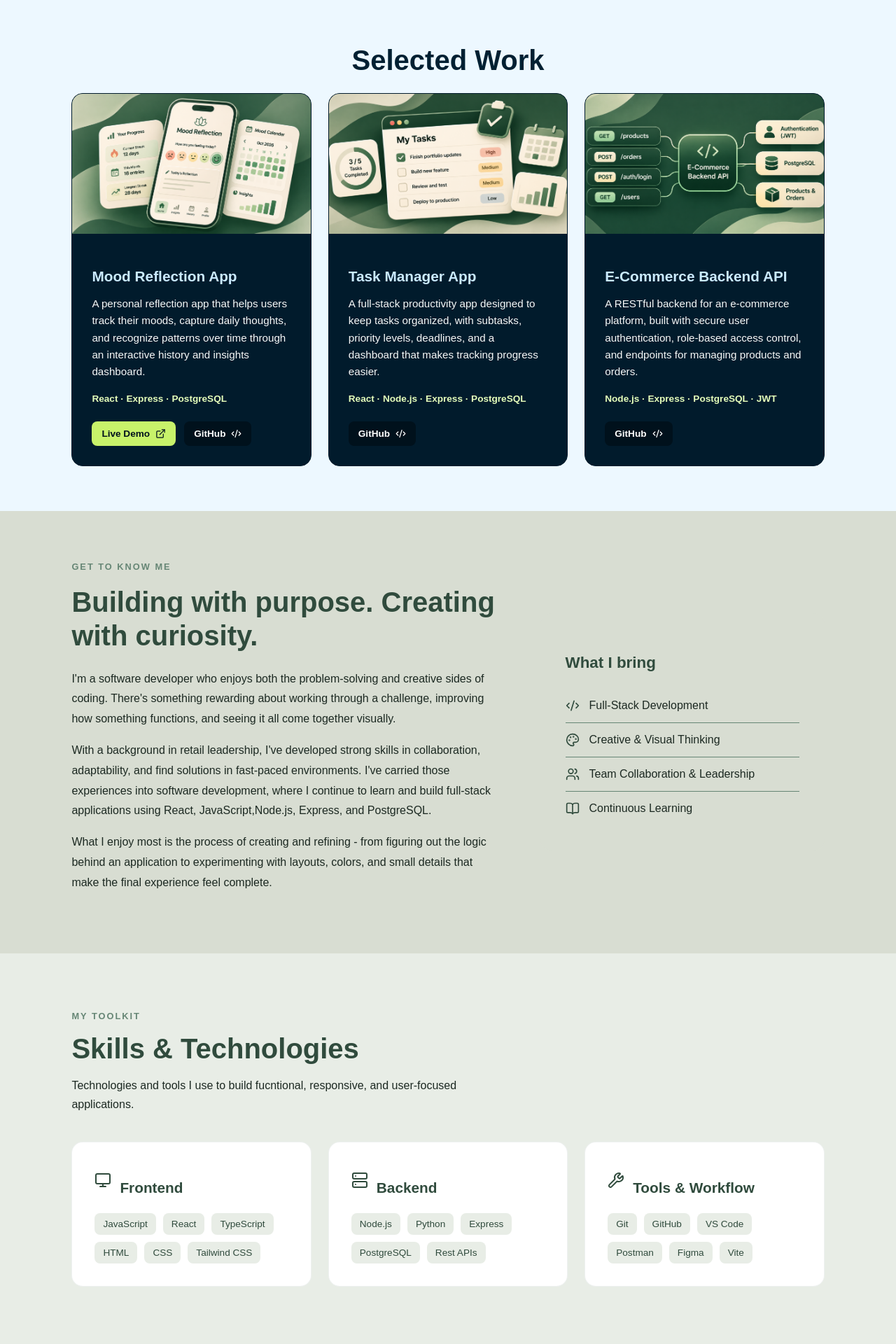
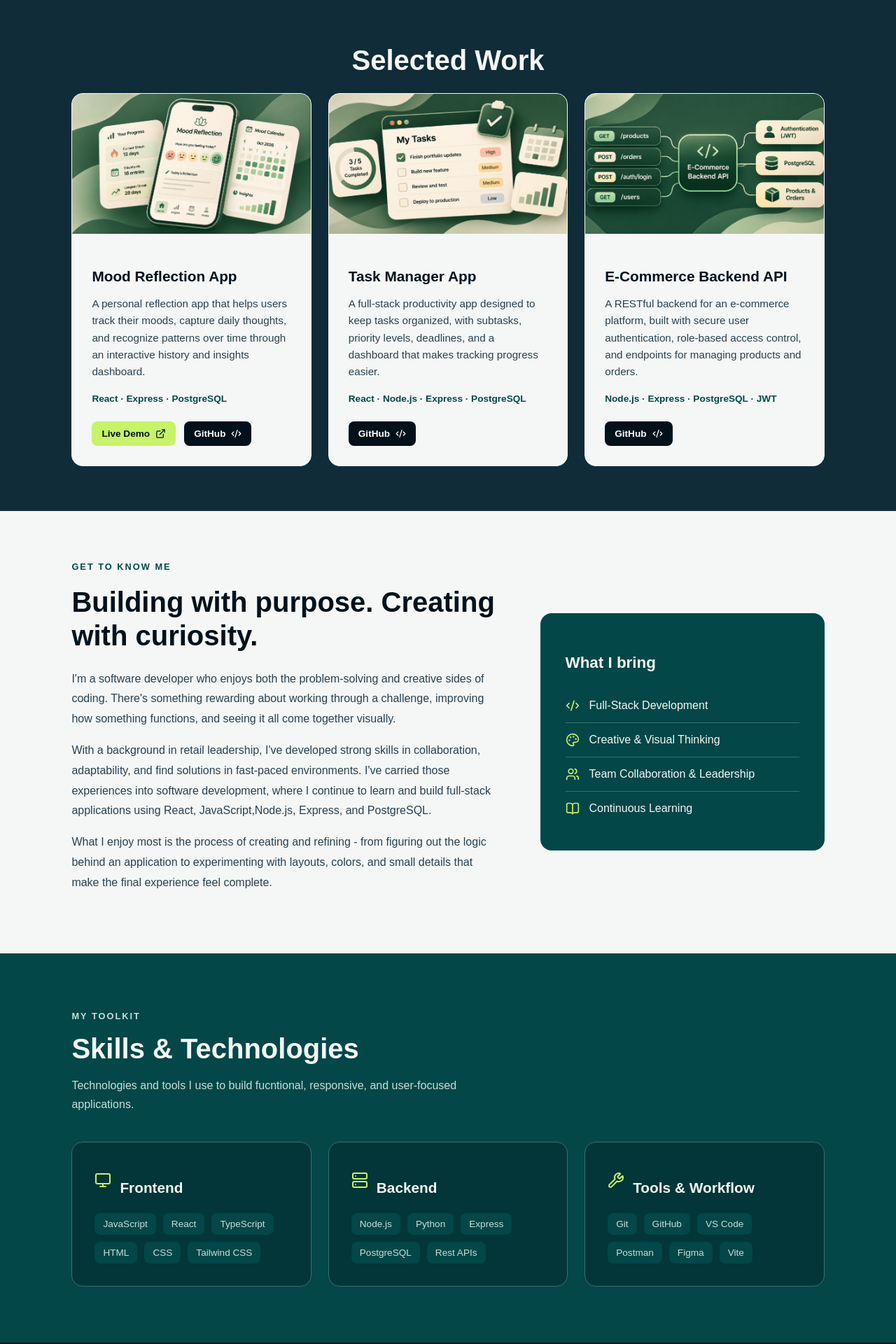
Before and after one commit to J-Ferr/dev-portfolio, a React (Vite) app: page / in a window 1280 px wide. Shown: the part 720-2640 px from the top of the page at 70% size. Built offline with nearby package versions, Linux system fonts and the light colour scheme.

Commit message:
style: unify portfolio colors across sections

```diff
--- a/src/components/About.css
+++ b/src/components/About.css
@@ -1,5 +1,5 @@
 .about {
-  background-color: var(--color-sage);
+  background-color: #f4f7f5;
   padding: 70px 8%;
 }
 
@@ -13,34 +13,34 @@
 }
 
 .about-label {
-  color: var(--color-secondary);
+  color: #034748;
   font-size: 0.8rem;
   font-weight: 700;
   letter-spacing: 2px;
 }
 
 .about-text h2 {
-  color: var(--color-primary);
+  color: #00111c;
   font-size: 2.5rem;
   line-height: 1.2;
   margin: 18px 0 24px;
 }
 
 .about-text p {
-  color: var(--color-text);
+  color: #294150;
   font-size: 1rem;
   line-height: 1.8;
   margin-bottom: 16px;
 }
 
 .about-strengths {
-  background-color: var(--color-sage);
+  background-color: #034748;
   padding: 36px;
   border-radius: 16px;
 }
 
 .about-strengths h3 {
-  color: var(--color-primary);
+  color: #f4f7f5;
   font-size: 1.4rem;
   margin-bottom: 24px;
 }
@@ -49,13 +49,13 @@
   display: flex;
   align-items: center;
   gap: 14px;
-  color: var(--color-text);
+  color: #f4f7f5;
   padding: 14px 0;
-  border-bottom: 1px solid var(--color-secondary);
+  border-bottom: 1px solid #397071;
 }
 
 .strength-item svg {
-    color: var(--color-primary);
+    color: #c8f26a;
     flex-shrink: 0;
 }
 
--- a/src/components/Contact.css
+++ b/src/components/Contact.css
@@ -1,6 +1,6 @@
 /* Contact Section */
 .contact-section {
-    background-color: var(--color-background);
+    background-color: #00111c;
     padding: 100px 8%;
     text-align: center;
 }
@@ -11,20 +11,20 @@
 }
 
 .contact-label {
-    color: var(--color-secondary);
+    color: #a8c4bf;
     font-size: 0.8rem;
     font-weight: 700;
     letter-spacing: 2px;
 }
 
 .contact-container h2 {
-    color: var(--color-primary);
+    color: #f4f7f4;
     font-size: clamp(2rem, 4vw, 3rem);
     margin: 18px 0 24px;
 }
 
 .contact-intro {
-    color: var(--color-text);
+    color: #c9dce9;
     font-size: 1rem;
     line-height: 1.8;
     margin-bottom: 32px;
@@ -36,8 +36,8 @@
     align-items: center;
     justify-content: center;
     gap: 10px;
-    background-color: var(--color-primary);
-    color: #fff;
+    background-color: #c8f26a;
+    color: #00111c;
     padding: 14px 28px;
     border-radius: 10px;
     font-weight: 600;
@@ -46,7 +46,7 @@
 }
 
 .contact-button:hover {
-    background-color: var(--color-secondary);
+    background-color: #d9fa95;
     transform: translateY(-3px);
 }
 
@@ -63,14 +63,14 @@
     display: inline-flex;
     align-items: center;
     gap: 8px;
-    color: var(--color-primary);
+    color: #f4f7f5;
     font-weight: 500;
     text-decoration: none;
     transition: color 0.2s ease;
 }
 
-.contacts-socials a:hover {
-    color: var(--color-secondary);
+.contact-socials a:hover, .contact-socials a:focus-visible {
+    color: #c8f26a
 }
 
 /* mobile friendly adjustments */
--- a/src/components/Contact.jsx
+++ b/src/components/Contact.jsx
@@ -10,7 +10,7 @@ function Contact() {
 
                 <h2>Let's build something together.</h2>
 
-                <p>
+                <p className="contact-intro">
                     I'm always excited to connect with people who share a love for
                     technology, creativity, and building something meaningful.
                     Whether it's a new opportunity, a collaboration, or simply a
@@ -33,7 +33,7 @@ function Contact() {
                     </a>
                     <a href="/JAF-Resume.pdf" target="_blank" rel="noopener noreferrer" className="contact-link">
                         <FileText size={20} />
-                        <span>View Résumé</span>
+                        <span>View Resume</span>
                     </a>
                 </div>
 
--- a/src/components/Footer.css
+++ b/src/components/Footer.css
@@ -1,12 +1,13 @@
 .footer {
-    background-color: var(--color-primary);
-    color: #fff;
+    background-color: #00111c;
+    color: #a8c4bf;
+    border-top: 1px solid #034748;
     text-align: center;
     padding: 24px 8%;
 }
 
 .footer p {
+    color: inherit;
     font-size: 0.9rem;
     margin: 0;
-    opacity: 0.8;
 }
--- a/src/components/Projects.css
+++ b/src/components/Projects.css
@@ -1,11 +1,11 @@
 .projects {
     padding: 64px 8%;
-    background-color: #edf8ff;
+    background-color: #102c38;
     text-align: center;
 }
 
 .projects h2 {
-    color:  #002032;
+    color:  #f4f7f5;
     font-size: 2.5rem;
     margin: 0;
 }
@@ -24,8 +24,8 @@
 }
 
 .project-card {
-  background-color: #011b2c;
-  border: 1px solid #011b2c;
+  background-color: #f4f7f5;
+  border: 1px solid #f4f7f5;
   border-radius: 16px;
   padding: 0;
   overflow: hidden;
@@ -39,20 +39,20 @@
 }
 
 .project-card h3 {
-  color: #cbeaff;
+  color: #00111c;
   font-size: 1.3rem;
   margin-bottom: 12px;
 }
 
 .project-card p {
-  color: #f8f8f8;
+  color: #294150;
   font-size: 0.95rem;
   line-height: 1.6;
   margin-bottom: 16px;
 }
 
 .project-card span {
-  color: #e5febb;
+  color: #034748;
   font-size: 0.85rem;
   font-weight: 600;
 }
@@ -90,7 +90,7 @@
 }
 
 .project-links a:hover {
-  background-color: #013e66;
+  background-color: #1e4c48;
 }
 
 .project-links a:focus-visible {
--- a/src/components/Skills.css
+++ b/src/components/Skills.css
@@ -1,5 +1,5 @@
 .skills-section {
-    background-color: var(--color-background);
+    background-color: #034748;
     padding: 80px 8%;
 }
 
@@ -16,38 +16,38 @@
 }
 
 .skills-label {
-    color: var(--color-secondary);
+    color: #c5deda;
     font-size: 0.8rem;
     font-weight: 700;
     letter-spacing: 2px;
 }
 
 .skills-container h2 {
-    color: var(--color-primary);
+    color: #f4f7f5;
     font-size: 2.5rem;
     margin: 16px 0;
 }
 
 .skills-intro {
-    color: var(--color-text);
+    color: #c5deda;
     line-height: 1.7;
     max-width: 600px;
 }
 
 .skill-card {
-    background-color: #fff;
+    background-color: #023638;
     padding: 32px;
     border-radius: 16px;
-    border: 1px solid rgba(48, 75, 61, 0.08);
+    border: 1px solid #397071;
 }
 
 .skill-card:hover {
     transform: translateY(-4px);
-    box-shadow: 0 12px 28px rgba(48, 75, 61, 0.1);
+    box-shadow: 0 12px 28px rgba(0, 17, 28, 0.25);
 }
 
 .skill-card h3 {
-    color: var(--color-primary);
+    color: #f4f7f5;
     font-size: 1.3rem;
     margin-bottom: 24px;
 }
@@ -57,7 +57,7 @@
     align-items: center;
     gap: 12px;
     margin-bottom: 24px;
-    color: var(--color-primary);
+    color: #c8f26a;
 }
 .skill-card-heading h3 {
     margin-bottom: 0;
@@ -70,8 +70,8 @@
 }
 
 .skill-tag {
-    background-color: var(--color-background);
-    color: var(--color-primary);
+    background-color: #034748;
+    color: #c5deda;
     padding: 8px 12px;
     border-radius: 8px;
     font-size: 0.85rem;
```
